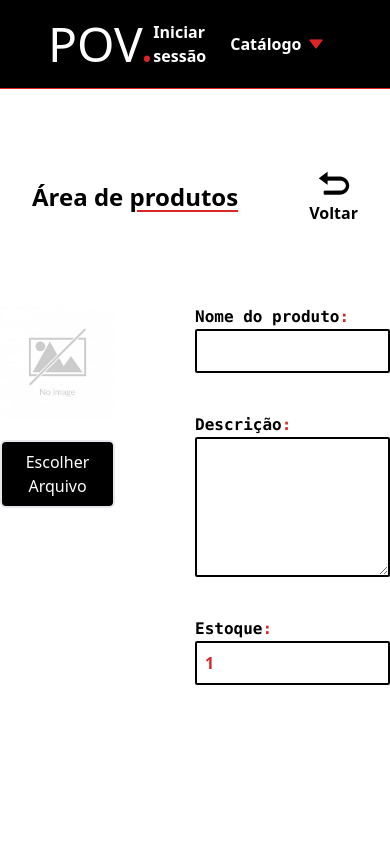
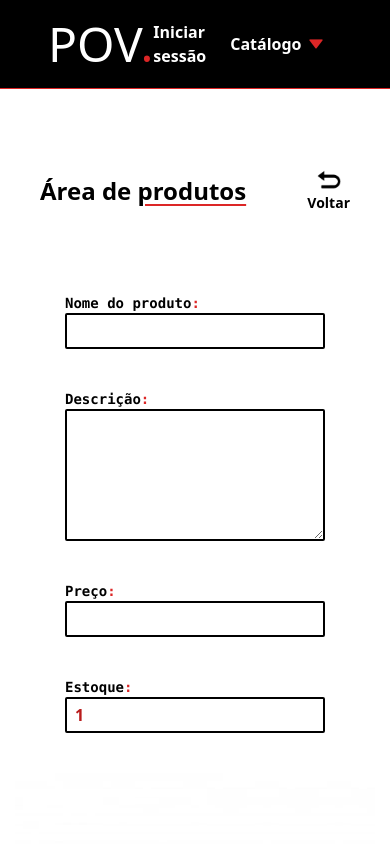
Before and after one commit to matcbv/povstore, a React (Vite) app: page /addProduct in a window 390 px wide. Shown: the top 844 px of the page. Built offline with nearby package versions, Linux system fonts and the light colour scheme; no server answers.

Commit message:
Adicao da logica do formulario do produto

```diff
--- a/src/assets/styles/global.css
+++ b/src/assets/styles/global.css
@@ -18,6 +18,10 @@
 	.account-options{
 		@apply border-2 rounded-md px-4 py-2 text-sm md:text-base border-black hover:bg-black hover:text-white transition-colors;
 	}
+
+	.product-inputs{
+		@apply px-2 py-1 lg:py-2 border-2 border-black rounded-sm font-bold text-red-700;
+	}
 }
 
 * {
--- /dev/null
+++ b/src/components/ProductForm.jsx
@@ -0,0 +1,87 @@
+import { useState } from "react";
+
+export function ProductForm(){
+    const [imagePreview, setImagePreview] = useState(null);
+
+    const [dataObject, setDataObject] = useState({
+        name: '',
+        description: '',
+        price: '',
+        quantity: 1,
+    });
+
+    const [errorObject, setErrorObject] = useState({
+        name: '',
+        description: '',
+        price: '',
+        quantity: 1,
+    });
+
+    const handleChange = (e) => {
+        for(let k in errorObject){
+            if(k === e.target.name){
+                setErrorObject({...errorObject, [k]: ''});
+            };
+        };
+        setDataObject({
+            ...dataObject, [e.target.name]: e.target.value.trim()
+        });
+        if(e.target.name === 'quantity'){
+            e.target.value <= 0 && setDataObject({...dataObject, 'quantity': 1});
+        };
+    };
+
+    const handleImagePreview = (e) => {
+        const file = e.target.files[0];
+        setImagePreview(URL.createObjectURL(file));
+    };
+
+    const handleSubmit = (e) => {
+        checkData();
+    };
+
+    const checkData = () => {
+        let hasError = false;
+
+        for(let k in dataObject){
+            if(!dataObject[k]){
+                hasError = true;
+                setErrorObject((prev) => ({...prev, [k]: 'Campo obrigatório'}));
+            };
+        };
+        return hasError;
+    };
+
+    return (
+        <form className="flex flex-col-reverse lg:flex-row items-center gap-y-10 md:gap-y-0 md:gap-x-20 w-full max-w-xl lg:max-w-4xl" onSubmit={ handleSubmit }>
+            <div className="flex flex-col items-center gap-y-5 w-2/3 lg:w-1/2">
+                <div className="w-[360px] h-[360px] flex justify-center items-center">
+                    <img src={imagePreview ? imagePreview: "/assets/images/no_image.jpg"} alt="Nenhuma imagem escolhida." />
+                </div>
+                <div className="flex flex-col w-full">
+                    <label htmlFor="image" className="py-2 bg-black border-2 rounded-md text-center text-white cursor-pointer">Escolher Arquivo</label>
+                    <input name="image" id="image" type="file" accept="image/png" className="hidden" onChange={ handleImagePreview } />
+                </div>
+                <input type="submit" value="Enviar" className="w-full border-[3px] border-black rounded-md px-10 py-2 font-bold cursor-pointer hover:border-red-600 transition-colors" />
+            </div>
+            <div className="flex flex-col justify-between gap-y-10 lg:gap-y-0 w-2/3 lg:w-1/2 h-full">
+                <div className="flex flex-col">
+                    <label htmlFor="name" className="font-bold font-mono text-sm md:text-base">Nome do produto<span className="text-red-600">:</span></label>
+                    <input type="text" name="name" id="name" value={ dataObject.name } className="product-inputs" onChange={ handleChange } />
+                </div>
+                <div className="flex flex-col">
+                    <label htmlFor="description" className="font-bold font-mono text-sm md:text-base">Descrição<span className="text-red-600">:</span></label>
+                    <textarea name="description" id="description" rows={5} value={ dataObject.description } className="product-inputs" onChange={ handleChange } />
+                </div>
+                <div className="flex flex-col">
+                    <label htmlFor="price" className="font-bold font-mono text-sm md:text-base">Preço<span className="text-red-600">:</span></label>
+                    <input type="text" name="name" id="name" value={ dataObject.price } className="product-inputs" onChange={ handleChange } />
+                </div>
+                <div className="flex flex-col">
+                    <label htmlFor="quantity" className="font-bold font-mono text-sm md:text-base">Estoque<span className="text-red-600">:</span></label>
+                    <input type="number" name="quantity" id="quantity" defaultValue={1} min={1} value={ dataObject.quantity } className="product-inputs" onChange={ handleChange } />
+                </div>
+            </div>
+        </form>
+    );
+};
--- a/src/components/RegisterForm.jsx
+++ b/src/components/RegisterForm.jsx
@@ -118,27 +118,27 @@ export function RegisterForm(){
         <form onSubmit={ handleSubmit } className="flex flex-col w-[310px] gap-y-8 text-black overflow-hidden">
             <div className="flex">
                 <label htmlFor="email" className="border-b border-red-600 whitespace-nowrap">E-mail</label>
-                <input type="email" id="email" name="email" autoComplete="email" placeholder={ errorObject.email } value={ dataObject.email } className="form-inputs" onChange={ handleChange } />
+                <input type="email" id="email" name="email" autoComplete="email" placeholder={ errorObject.email } className="form-inputs" onChange={ handleChange } />
             </div>
             <div className="flex">
                 <label htmlFor="password" className="border-red-600 border-b">Senha</label>
-                <input type="password" id="password" name="password" autoComplete="new-password" placeholder={ errorObject.password } value={ dataObject.password } className="form-inputs" onChange={ handleChange } />
+                <input type="password" id="password" name="password" autoComplete="new-password" placeholder={ errorObject.password } className="form-inputs" onChange={ handleChange } />
             </div>
             <div className="flex">
                 <label htmlFor="name" className="border-b border-red-600">Nome</label>
-                <input type="name" id="name" name="name" autoComplete="given-name" placeholder={ errorObject.name } value={ dataObject.name } className="form-inputs" onChange={ handleChange } />
+                <input type="name" id="name" name="name" autoComplete="given-name" placeholder={ errorObject.name } className="form-inputs" onChange={ handleChange } />
             </div>
             <div className="flex">
                 <label htmlFor="lastname" className="border-b border-red-600">Sobrenome</label>
-                <input type="lastname" id="lastname" name="lastname" autoComplete="family-name" placeholder={ errorObject.lastname } value={ dataObject.lastname } className="form-inputs" onChange={ handleChange } />
+                <input type="lastname" id="lastname" name="lastname" autoComplete="family-name" placeholder={ errorObject.lastname } className="form-inputs" onChange={ handleChange } />
             </div>
             <div className="flex">
                 <label htmlFor="phoneNumber" className="border-b border-red-600">Telefone</label>
-                <input type="phoneNumber" id="phoneNumber" name="phoneNumber" autoComplete="tel" placeholder={ errorObject.phoneNumber } value={ dataObject.phoneNumber } className="form-inputs" onChange={ handleChange } />
+                <input type="phoneNumber" id="phoneNumber" name="phoneNumber" autoComplete="tel" placeholder={ errorObject.phoneNumber } className="form-inputs" onChange={ handleChange } />
             </div>
             <div className="flex items-center gap-x-4">
                 <input type="submit" value="Cadastrar" className="border border-black py-1 rounded w-full cursor-pointer hover:font-bold" />
-                <button type="button"><img src="/assets/images/google.png" alt="Criar coonta com o Google" onClick={ submitWithGoogle } /></button>
+                <button type="button"><img src="/assets/images/google.png" alt="Criar conta com o Google" onClick={ submitWithGoogle } /></button>
             </div>
         </form>
     );
--- a/src/pages/AddProduct.jsx
+++ b/src/pages/AddProduct.jsx
@@ -1,50 +1,27 @@
+import { useNavigate } from "react-router-dom";
+import { ProductForm } from "../components/ProductForm";
 import { Footer } from "../layouts/Footer";
 import { Header } from "../layouts/Header";
 
 export function AddProduct(){
+    const navigate = useNavigate();
+
     return (
         <>
             <Header />
-                <main className="flex flex-col gap-y-20 h-screen my-20">
-                    <div className="flex justify-between items-center px-8 md:px-40">
-                        <h1 className="text-2xl md:text-4xl font-bold">Área de <span className="underline decoration-red-600 underline-offset-4">produtos</span></h1>
-                        <span className="flex flex-col items-center cursor-pointer font-bold">
-                            <img src="/assets/images/return.png" alt="Voltar" />
-                            Voltar
+                <main className="flex flex-col gap-y-20 min-h-screen my-20">
+                    <div className="flex justify-between items-center px-10 lg:px-40">
+                        <h1 className="text-2xl lg:text-4xl font-bold">Área de <span className="underline decoration-red-600 underline-offset-4">produtos</span></h1>
+                        <span className="flex flex-col items-center cursor-pointer font-bold" onClick={() => navigate(-1)}>
+                            <img src="/assets/images/return.png" alt="Voltar" className="w-6 lg:w-8" />
+                            <p className="text-sm lg:text-base">Voltar</p>
                         </span>
                     </div>
                     <div className="flex justify-center">
-                        <form className="flex gap-x-20 w-full max-w-5xl">
-                            <div className="w-1/2 flex flex-col items-center gap-y-5">
-                                <div className="">
-                                    <img src="/assets/images/no_image.jpg" alt="Nenhuma imagem escolhida." />
-                                </div>
-                                <div className="flex flex-col w-full">
-                                    <label htmlFor="image" className="p-2 bg-black border-2 rounded-md text-center text-white cursor-pointer">
-                                        Escolher Arquivo
-                                    </label>
-                                    <input name="image" id="image" type="file" className="hidden" />
-                                </div>
-                            </div>
-                            <div className="flex flex-col justify-between gap-y-10 w-1/2">
-                                <div className="flex flex-col">
-                                    <label htmlFor="name" className="font-bold font-mono">Nome do produto<span className="text-red-600">:</span></label>
-                                    <input type="text" name="name" id="name" className="p-2 border-2 border-black rounded-sm font-bold text-red-600" />
-                                </div>
-                                <div className="flex flex-col">
-                                    <label htmlFor="description" className="font-bold font-mono">Descrição<span className="text-red-600">:</span></label>
-                                    <textarea name="description" id="description" rows={5} className="p-2 border-2 border-black rounded-sm font-bold text-red-600"></textarea>
-                                </div>
-                                <div className="flex flex-col">
-                                    <label htmlFor="quantity" className="font-bold font-mono">Estoque<span className="text-red-600">:</span></label>
-                                    <input type="text" name="quantity" id="quantity" defaultValue={1} min={1} max={99} className="p-2 border-2 border-black rounded-sm font-bold text-red-600" />
-                                </div>
-                            </div>
-                        </form>
+                        <ProductForm />
                     </div>
-
                 </main>
             <Footer />
         </>
-    )
-}
+    );
+};
```
